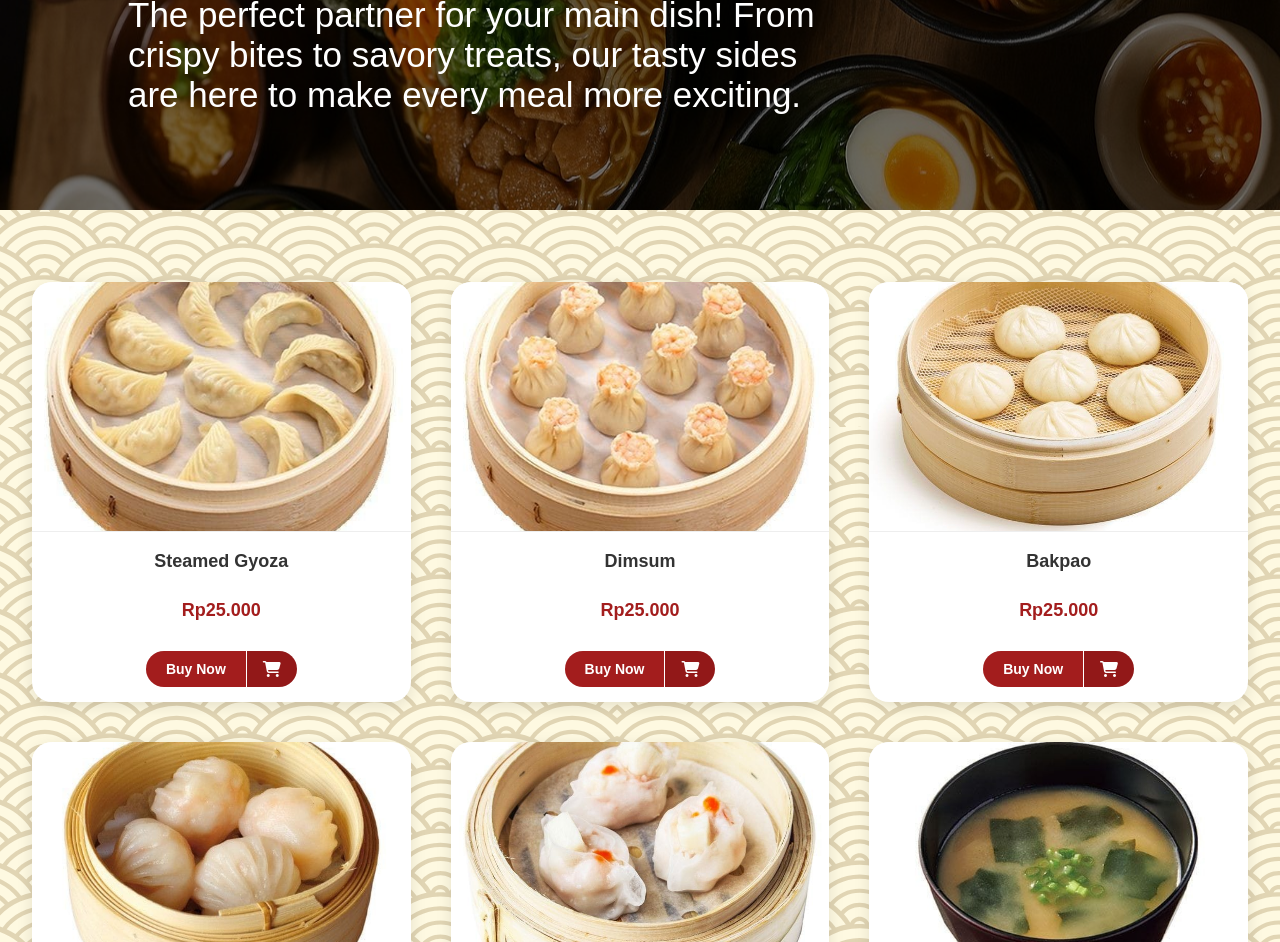
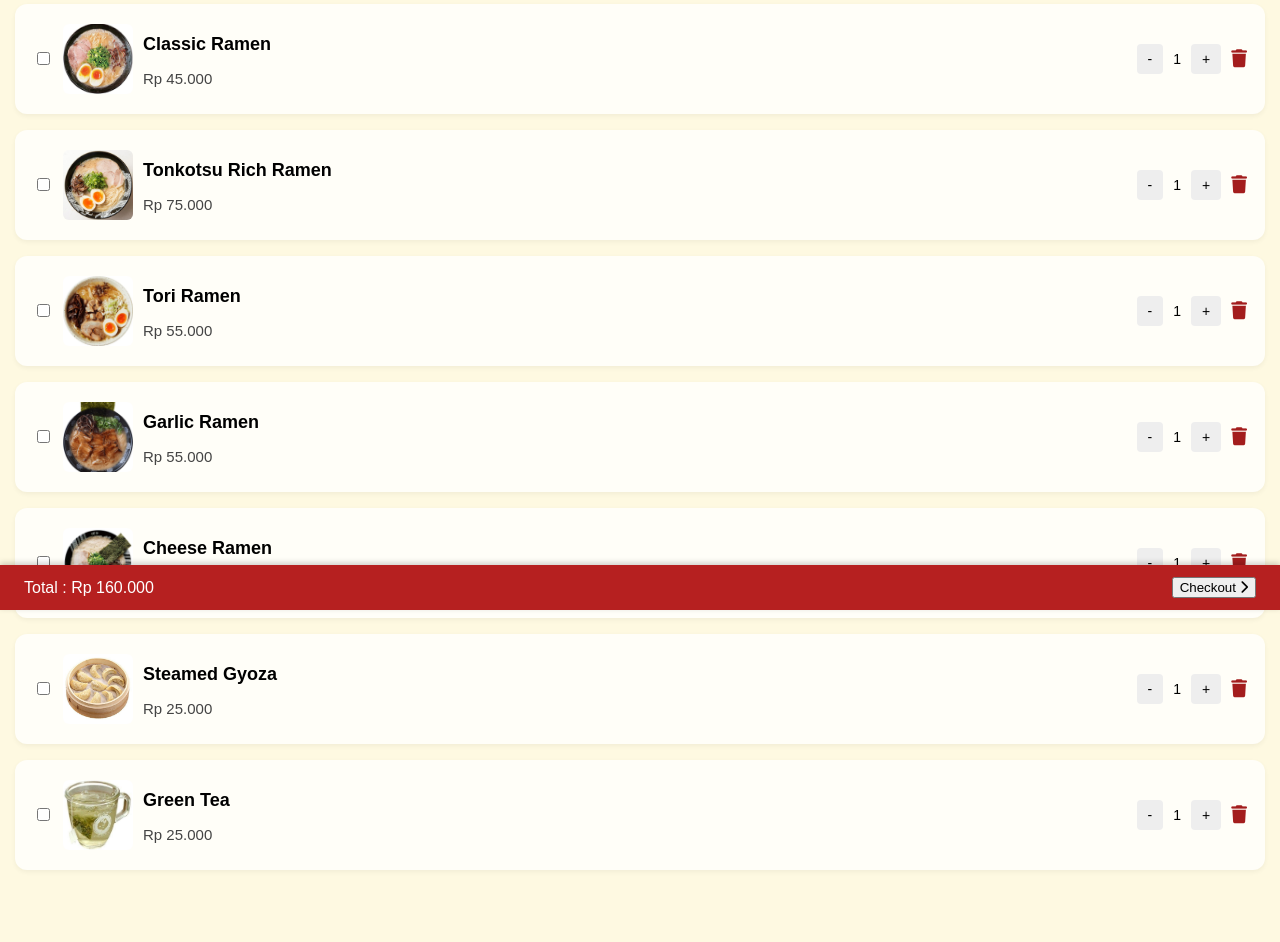
Before and after one commit to NabilahAssegaf/demos-itc, a plain HTML site: page tugas itc/sidedish.html in a window 1280 px wide. Shown: the part 190-1132 px from the top of the page. After the commit the page ends 1076 px from the top, so only its background shows below. Drawn offline with Linux system fonts and the light colour scheme.

Commit message:
finishing

```diff
--- /dev/null
+++ b/tugas itc/cart.css
@@ -0,0 +1,145 @@
+body {
+  background-color: #FEF9E1;
+  background-size: cover;
+  background-repeat: no-repeat;
+  background-position: center;
+  background-attachment: fixed;
+  font-family: 'Poppins', sans-serif;
+  margin: 0;
+  padding: 0;
+}
+
+.back-button {
+  position: absolute;
+  top: 5px;
+  left: 15px;
+  font-size: 24px;
+  color: white;
+  padding: 10px 12px;
+  border-radius: 50%;
+  z-index: 10;
+}
+
+.back-button:hover {
+  background-color: #a31d1d;
+}
+
+.cart-header {
+  position: fixed;
+  top: 0;
+  left: 0;
+  width: 100%;
+  background-color: #b62020;
+  color: white;
+  text-align: center;
+  font-size: 1.5rem;
+  font-weight: bold;
+  padding: 15px 0;
+  z-index: 1000;
+  box-shadow: 0 2px 6px rgba(0, 0, 0, 0.2);
+}
+
+.cart-content {
+  margin-top: 80px;
+  padding-bottom: 100px;
+}
+
+.cart-item {
+  background-color: #fffef8;
+  display: flex;
+  align-items: center;
+  justify-content: space-between;
+  padding: 12px 18px;
+  border-radius: 12px;
+  margin-bottom: 16px;
+  margin-left: 15px;
+  margin-right: 15px;
+  box-shadow: 0 2px 5px rgba(0, 0, 0, 0.05);
+}
+
+.cart-item img {
+  width: 70px;
+  height: 70px;
+  object-fit: cover;
+  border-radius: 6px;
+  margin: 0 10px;
+}
+
+.cart-item .details {
+  flex-grow: 1;
+}
+
+.name {
+  font-weight: 600;
+  font-size: 18px;
+  margin-bottom: 3px;
+}
+
+.price {
+  font-size: 15px;
+  color: #444;
+}
+
+.quantity {
+  display: flex;
+  align-items: center;
+  gap: 10px;
+}
+
+.quantity button {
+  border: none;
+  background-color: #eee;
+  padding: 7px 11px;
+  font-size: 14px;
+  cursor: pointer;
+  border-radius: 4px;
+}
+
+.quantity span {
+  font-weight: 500;
+  font-size: 14px;
+}
+
+.fa-trash {
+  color: #a31d1d;
+  cursor: pointer;
+  font-size: 18px;
+  margin-left: 10px;
+}
+
+.cart-footer {
+  position: fixed;
+  bottom: 0;
+  left: 0;
+  width: 100%;
+  background-color: #b62020;
+  color: white;
+  display: flex;
+  justify-content: space-between;
+  align-items: center;
+  padding: 12px 24px;
+  box-sizing: border-box;
+  z-index: 1000;
+  box-shadow: 0 -2px 6px rgba(0, 0, 0, 0.2);
+}
+
+.checkout-button {
+  background-color: white;
+  color: #b62020;
+  border: none;
+  padding: 10px 20px;
+  font-weight: bold;
+  border-radius: 10px;
+  cursor: pointer;
+  transition: 0.3s ease;
+  margin-right: 4px;
+}
+
+.checkout-button:hover {
+  background-color: #f7c7c7;
+  color: #7b1010;
+}
+
+.checkout-button i {
+  margin-left: 5px;
+}
--- a/tugas itc/sidedish.html
+++ b/tugas itc/sidedish.html
@@ -2,95 +2,147 @@
 <html lang="en">
 <head>
   <meta charset="UTF-8" />
-  <meta name="viewport" content="width=device-width, initial-scale=1.0" />
-  <link rel="stylesheet" href="catalog.css" />
-  <link rel="stylesheet" href="https://cdnjs.cloudflare.com/ajax/libs/font-awesome/6.5.0/css/all.min.css" />
-  <title>Side Dish</title>
+  <meta name="viewport" content="width=device-width, initial-scale=1.0"/>
+  <title>Your Cart</title>
+  <link rel="stylesheet" href="cart.css">
+  <link rel="stylesheet" href="https://cdnjs.cloudflare.com/ajax/libs/font-awesome/6.5.0/css/all.min.css"/>
 </head>
 <body>
-  <header class="hero">
-    <div class="hero-text">
-      <h1>Side Dish</h1>
-      <p>
-        The perfect partner for your main dish! From crispy bites to savory treats,
-        our tasty sides are here to make every meal more exciting.
-      </p>
+  <section class="cart-section">
+    <h2>your cart</h2>
+
+    <div class="cart-container">
+
+      <!-- Menu dari Noodle -->
+    <div class="cart-item">
+      <input type="checkbox">
+      <img src="img/1.jpg" alt="Chicken Karaage Ramen">
+      <div class="details">
+        <p class="name">Chicken Karaage Ramen</p>
+        <p class="price">Rp 65.000</p>
       </div>
-  </header>
-
-  <section>
-    <div class="catalog">
-      <div class="category">
-        <a href="#"><img src="img/a.jpg" alt="Steamed Gyoza" /></a>
-        <div class="info">
-          <div class="name">Steamed Gyoza</div>
-          <div class="price">Rp25.000</div>
-          <button class="buy-btn">
-            <span class="text">Buy Now</span>
-            <span class="icon"><i class="fa-solid fa-cart-shopping"></i></span>
-          </button>
+      <div class="quantity">
+        <button class="minus">-</button>
+        <span>1</span>
+        <button class="plus">+</button>
       </div>
+      <i class="fa-solid fa-trash"></i>
     </div>
 
-      <div class="category">
-        <a href="#"><img src="img/b.jpg" alt="Dimsum" /></a>
-        <div class="info">
-          <div class="name">Dimsum</div>
-          <div class="price">Rp25.000</div>
-          <button class="buy-btn">
-            <span class="text">Buy Now</span>
-            <span class="icon"><i class="fa-solid fa-cart-shopping"></i></span>
-          </button>
+    <div class="cart-item">
+      <input type="checkbox">
+      <img src="img/2.jpg" alt="Classic Ramen">
+      <div class="details">
+        <p class="name">Classic Ramen</p>
+        <p class="price">Rp 45.000</p>
       </div>
+      <div class="quantity">
+        <button class="minus">-</button>
+        <span>1</span>
+        <button class="plus">+</button>
+      </div>
+      <i class="fa-solid fa-trash"></i>
     </div>
 
-      <div class="category">
-        <a href="#"><img src="img/c.jpg" alt="Bakpao" /></a>
-        <div class="info">
-          <div class="name">Bakpao</div>
-          <div class="price">Rp25.000</div>
-          <button class="buy-btn">
-            <span class="text">Buy Now</span>
-            <span class="icon"><i class="fa-solid fa-cart-shopping"></i></span>
-          </button>
+    <div class="cart-item">
+      <input type="checkbox">
+      <img src="img/3.jpg" alt="Tonkotsu Rich Ramen">
+      <div class="details">
+        <p class="name">Tonkotsu Rich Ramen</p>
+        <p class="price">Rp 75.000</p>
       </div>
+      <div class="quantity">
+        <button class="minus">-</button>
+        <span>1</span>
+        <button class="plus">+</button>
+      </div>
+      <i class="fa-solid fa-trash"></i>
     </div>
 
-      <div class="category">
-        <a href="#"><img src="img/d.jpg" alt="Mantao" /></a>
-        <div class="info">
-          <div class="name">Mantao</div>
-          <div class="price">Rp25.000</div>
-          <button class="buy-btn">
-            <span class="text">Buy Now</span>
-            <span class="icon"><i class="fa-solid fa-cart-shopping"></i></span>
-          </button>
+      <div class="cart-item">
+    <input type="checkbox">
+    <img src="img/4.jpg" alt="Tori Ramen">
+    <div class="details">
+      <p class="name">Tori Ramen</p>
+      <p class="price">Rp 55.000</p>
     </div>
+    <div class="quantity">
+      <button class="minus">-</button>
+      <span>1</span>
+      <button class="plus">+</button>
+    </div>
+    <i class="fa-solid fa-trash"></i>
   </div>
 
-      <div class="category">
-        <a href="#"><img src="img/e.jpg" alt="Siomay" /></a>
-        <div class="info">
-          <div class="name">Siomay</div>
-          <div class="price">Rp25.000</div>
-          <button class="buy-btn">
-            <span class="text">Buy Now</span>
-            <span class="icon"><i class="fa-solid fa-cart-shopping"></i></span>
-          </button>
+  <div class="cart-item">
+    <input type="checkbox">
+    <img src="img/5.jpg" alt="Garlic Ramen">
+    <div class="details">
+      <p class="name">Garlic Ramen</p>
+      <p class="price">Rp 55.000</p>
     </div>
+    <div class="quantity">
+      <button class="minus">-</button>
+      <span>1</span>
+      <button class="plus">+</button>
+    </div>
+    <i class="fa-solid fa-trash"></i>
   </div>
 
-      <div class="category">
-        <a href="#"><img src="img/f.jpg" alt="Miso Soup" /></a>
-        <div class="info">
-          <div class="name">Miso Soup</div>
-          <div class="price">Rp25.000</div>
-          <button class="buy-btn">
-            <span class="text">Buy Now</span>
-            <span class="icon"><i class="fa-solid fa-cart-shopping"></i></span>
-          </button>
+  <div class="cart-item">
+    <input type="checkbox">
+    <img src="img/6.jpg" alt="Cheese Ramen">
+    <div class="details">
+      <p class="name">Cheese Ramen</p>
+      <p class="price">Rp 50.000</p>
     </div>
+    <div class="quantity">
+      <button class="minus">-</button>
+      <span>1</span>
+      <button class="plus">+</button>
     </div>
+    <i class="fa-solid fa-trash"></i>
+  </div>
+
+
+
+      <!-- Menu dari Side Dish -->
+      <div class="cart-item">
+        <input type="checkbox">
+        <img src="img/a.jpg" alt="Steamed Gyoza">
+        <div class="details">
+          <p class="name">Steamed Gyoza</p>
+          <p class="price">Rp 25.000</p>
+        </div>
+        <div class="quantity">
+          <button class="minus">-</button>
+          <span>1</span>
+          <button class="plus">+</button>
+        </div>
+        <i class="fa-solid fa-trash"></i>
+      </div>
+
+      <!-- Menu dari Drink -->
+      <div class="cart-item">
+        <input type="checkbox">
+        <img src="img/7.jpg" alt="Green Tea">
+        <div class="details">
+          <p class="name">Green Tea</p>
+          <p class="price">Rp 25.000</p>
+        </div>
+        <div class="quantity">
+          <button class="minus">-</button>
+          <span>1</span>
+          <button class="plus">+</button>
+        </div>
+        <i class="fa-solid fa-trash"></i>
+      </div>
+
+    </div>
+
+    <div class="cart-footer">
+      <div class="total">Total : Rp <span id="totalPrice">160.000</span></div>
+      <button class="checkout-btn">Checkout <i class="fa-solid fa-chevron-right"></i></button>
     </div>
   </section>
 </body>
--- a/tugas itc/style.css
+++ b/tugas itc/style.css
@@ -1,3 +1,9 @@
+html, body {
+  overflow-x: hidden;
+  margin: 0;
+  padding: 0;
+}
+
 * {
     margin: 0;
     padding: 0;
@@ -127,17 +133,27 @@ button{
   position: absolute;
   top: 20px;
   bottom: auto;
-  left: -400px;
-  width: 500px;
+  left: -360px;
+  width: 580px;
   z-index: -1;
   pointer-events: none;
 }
 
 .bulet2 {
   position: absolute;
-  right: -120px;
-  bottom: -120px;
-  width: 600px;
+  right: -420px;
+  bottom: -290px;
+  width: 700px;
+  z-index: -1;
+  pointer-events: none;
+}
+
+.bulet3 {
+  position: absolute;
+  top: 680px;
+  bottom: auto;
+  left: -360px;
+  width: 700px;
   z-index: -1;
   pointer-events: none;
 }
@@ -166,6 +182,22 @@ button{
 #Category {
   padding: 60px 20px;
   text-align: center;
+    position: relative;
+  z-index: 1;
+  overflow: hidden;
+}
+
+#Category::before {
+  content: "";
+  position: absolute;
+  top: -100px;
+  left: 50%;
+  transform: translateX(-50%);
+  width: 700px;
+  height: 700px;
+  border-radius: 50%;
+  z-index: 0;
+  filter: blur(60px);
 }
 
 #Category .category-title {
```
Also changed, not shown: tugas itc/cart.html (added, +306 -0 lines), tugas itc/cartpay.css (+11 -0 lines), tugas itc/index.html (+2 -1 lines), tugas itc/pembayaran.html (+9 -3 lines). Lines whose indentation alone changed are shown as unchanged.
